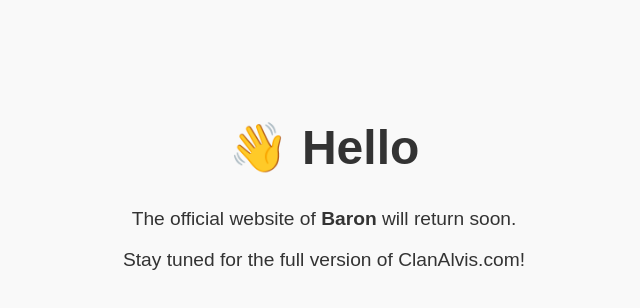
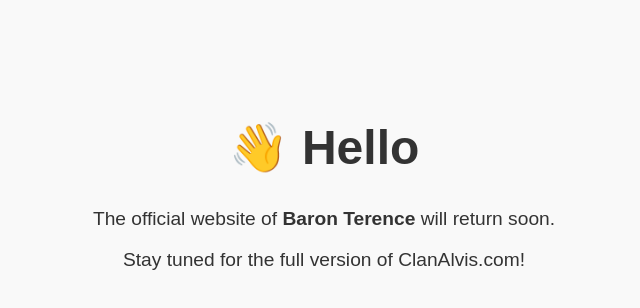
Before and after one commit to Baronteri/Baronteri.github.io, a plain HTML site: page index.html in a window 1280 px wide. Shown: the whole page, without its empty margins (316-956 px from the left). Drawn offline with Linux system fonts and the light colour scheme.

Commit message:
Update index.html

```diff
--- a/index.html
+++ b/index.html
@@ -22,7 +22,7 @@
 </head>
 <body>
   <h1>👋 Hello</h1>
-  <p>The official website of <strong>Baron </strong> will return soon.</p>
+  <p>The official website of <strong> Baron Terence </strong> will return soon.</p>
   <p>Stay tuned for the full version of ClanAlvis.com!</p>
 </body>
 </html>
```
